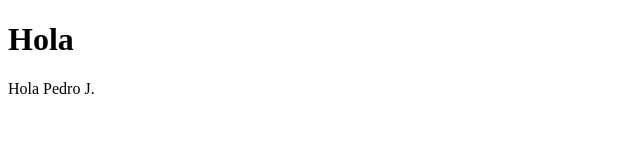
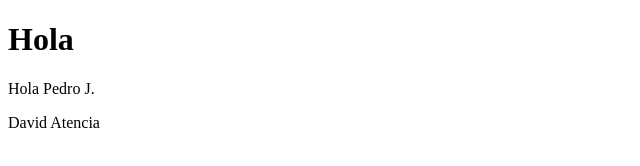
Before and after one commit to rocioghermoso/web00, a website: page public/index.html in a window 1280 px wide. Shown: the whole page, without its empty margins (0-640 px from the left). Drawn offline with Linux system fonts and the light colour scheme.

Commit message:
fix(index): add my name to index

```diff
--- a/public/index.html
+++ b/public/index.html
@@ -5,5 +5,6 @@
     <body>
         <h1>Hola</h1>
         <p>Hola Pedro J.</p>
+        <p>David Atencia</p>
     </body>
 </html>
```
